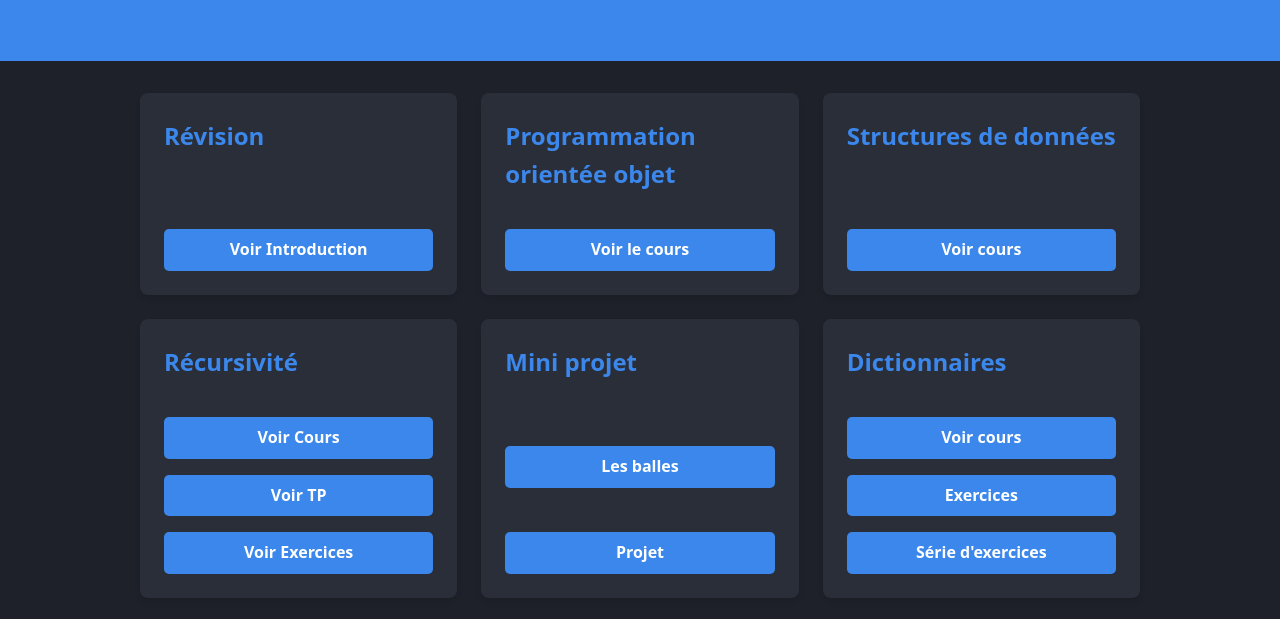
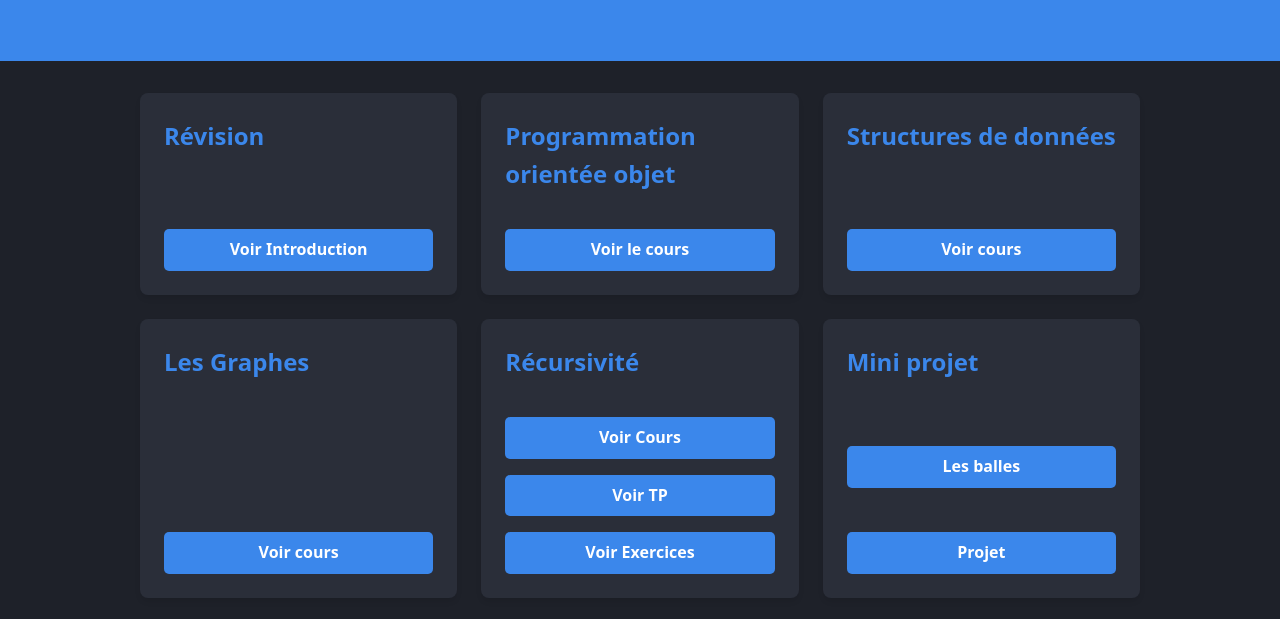
Before and after one commit to Olivier-Baillet/Terminale_NSI, a plain HTML site: page index.html in a window 1280 px wide. Shown: the part 149-768 px from the top of the page. Drawn offline with Linux system fonts and the light colour scheme.

Commit message:
Update index.html to reflect graph course
Removed commented-out section for data structures and updated link to graphs.

```diff
--- a/index.html
+++ b/index.html
@@ -58,19 +58,12 @@
 
             </div>
 
-<!--
             <div class="card">
                 <div>
-                    <h2> Structures de données</h2>
+                    <h2>Les Graphes</h2>
                 </div>
-                <a href="Travaux_pratiques/File pile/Préambule_interface_implémentation" class="btn" >Préambule</a>
-                <a href="Travaux_pratiques/File pile/Les listes" class="btn" >Cours :Listes</a>
-                <a href="Travaux_pratiques/File pile/Les piles" class="btn" >Cours : Piles</a>
-                <a href="Travaux_pratiques/File pile/Les files" class="btn" >Cours : Files </a>
-                <a href="Travaux_pratiques/File pile/Exercices_Pile-File" class="btn" >Exercices : File & Pile </a>
-                <a href="Travaux_pratiques/File pile/Exercices_LC" class="btn" >Exercices : Liste chaînées </a>
+                <a href="Travaux_pratiques/Graphes/Index_G.html" class="btn" >Voir cours</a>
             </div>
- -->
 
             <div class="card">
                 <div>
```
